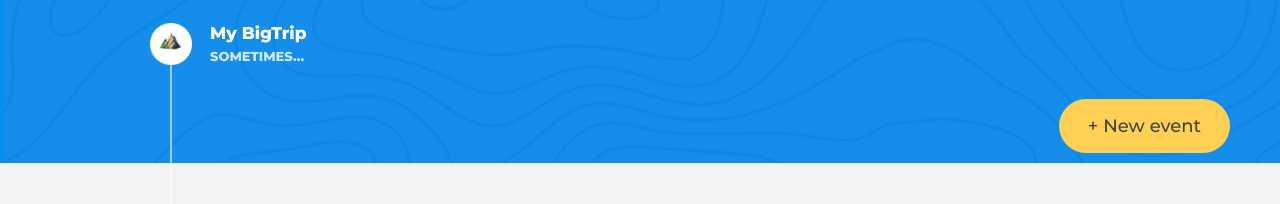
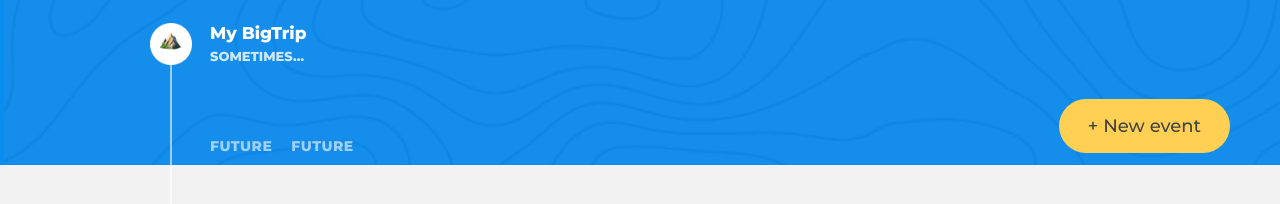
Before and after one commit to kozyrev-dv/2345859-big-trip-simple-3, a website built with webpack: page public/index.html in a window 1280 px wide. Built offline with nearby package versions, Linux system fonts and the light colour scheme.

Commit message:
filters are rendered now

```diff
--- a/public/index.html
+++ b/public/index.html
@@ -45,6 +45,6 @@
       </div>
     </main>
 
-  <script src="../build/bundle.js"></script>
+  <script src="./bundle.js"></script>
   </body>
 </html>
--- a/src/render.js
+++ b/src/render.js
@@ -13,7 +13,7 @@ function createElement(template) {
 }
 
 function render(component, container, place = RenderPosition.BEFOREEND) {
-  container.insertAdjacentElement(place, component.getElement());
+  container.insertAdjacentElement(place, component.element);
 }
 
 export {RenderPosition, createElement, render};
```
